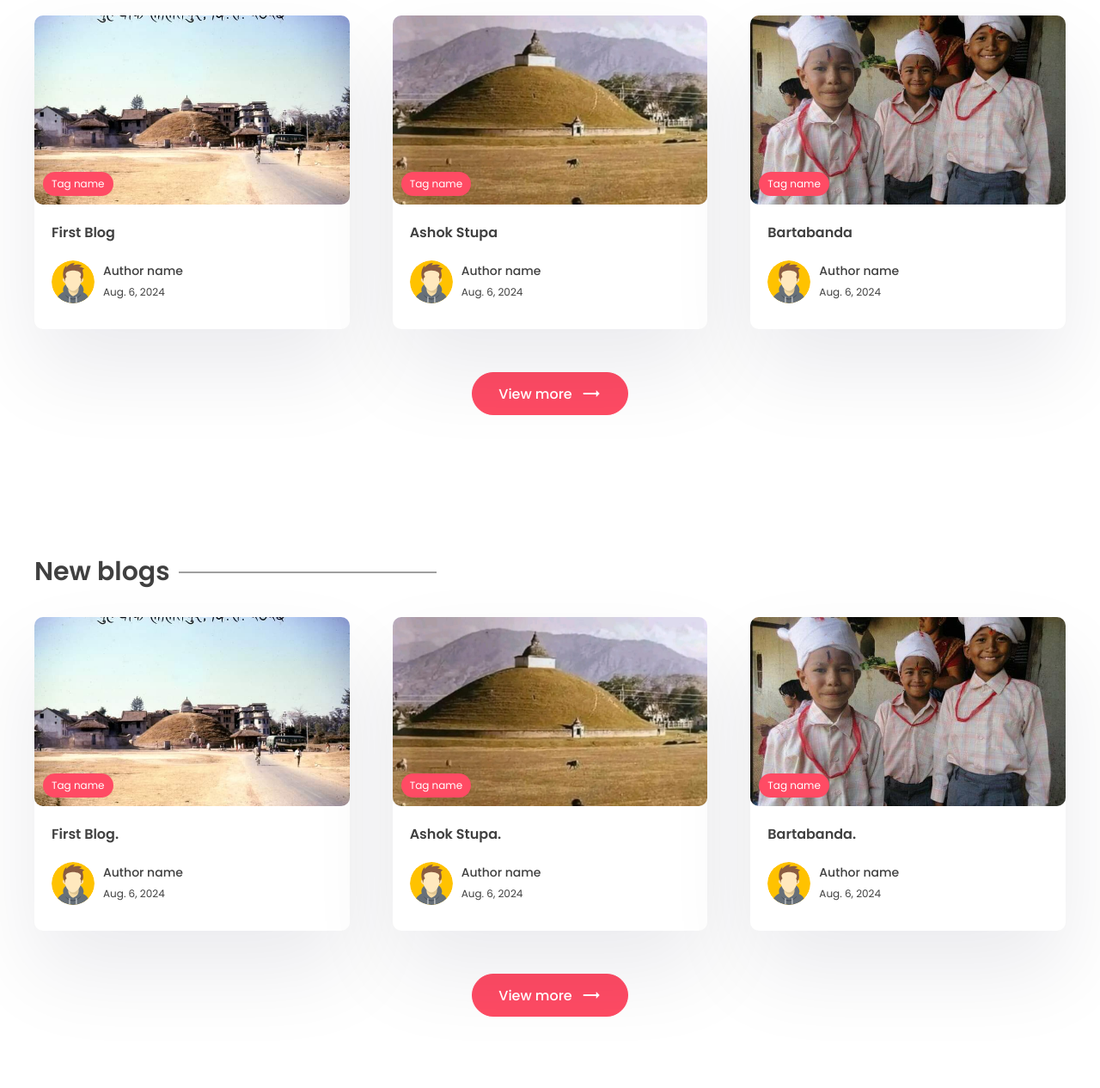
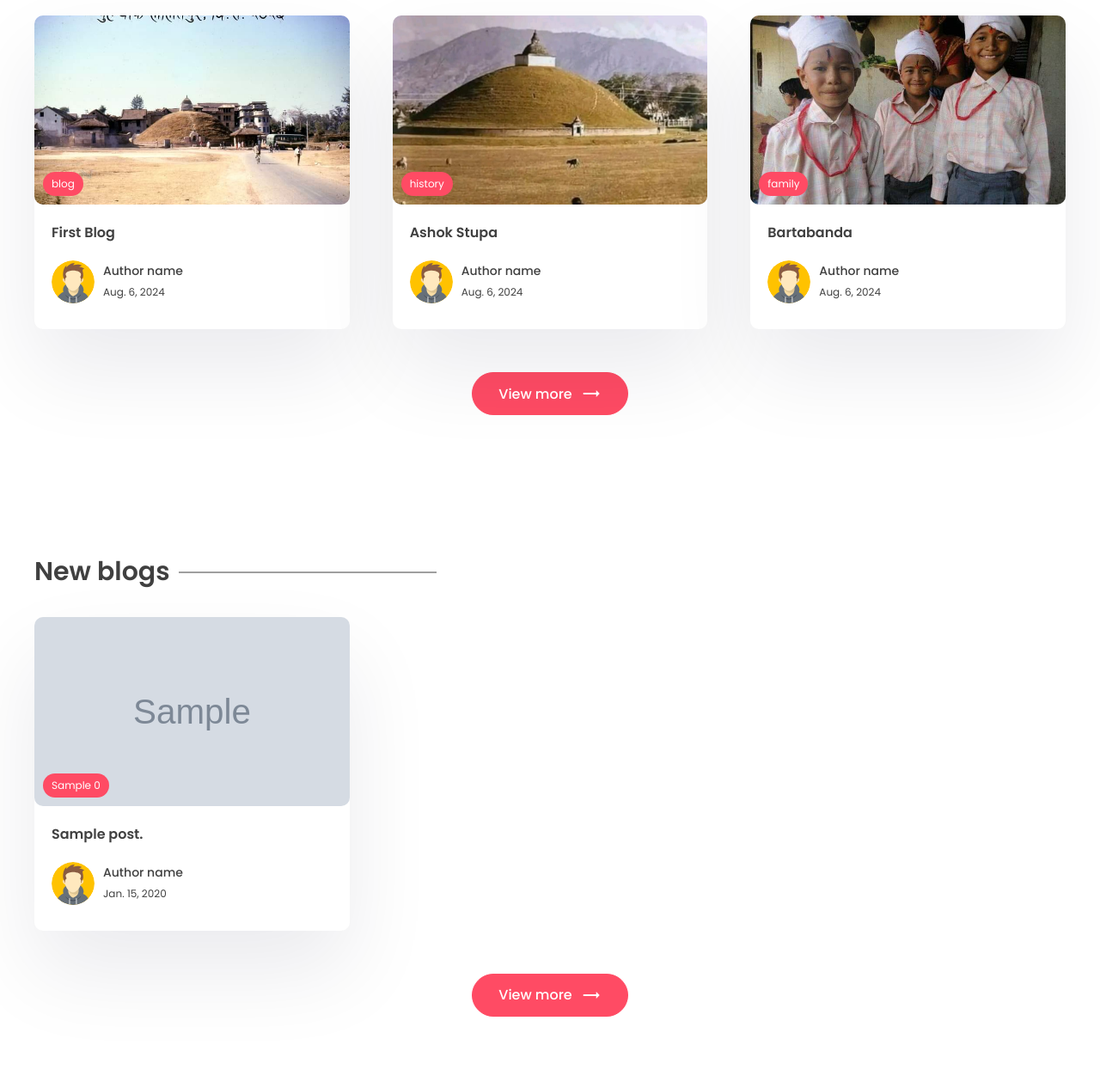
Before and after one commit to pujan-22/django-blogapp, a Django app: template app/templates/app/index.html in a window 1280 px wide. Shown: the part 1382-2648 px from the top of the page at 86% size. Run offline with Django 5.2, Linux system fonts and the light colour scheme; data comes from the database, SQL or seed files in the repository; both versions use the stored data as it was after the commit; the template is opened without the code that fills it: values that come from a table or form of the project are taken from there, most other values are stand-ins (such as "Sample title", 1, 10 or a date in 2020); grey boxes marked "Sample" are stand-in pictures; some libraries are stand-ins or nearby versions.

Commit message:
recent and top post with tag name

```diff
--- a/app/templates/app/index.html
+++ b/app/templates/app/index.html
@@ -65,13 +65,13 @@
       <div class="container">
         <h1 class="sec-title">Top blogs</h1>
         <div class="grid-3">
-            {% for post in posts %}
+            {% for post in top_posts %}
             <!-- card -->
             <a href="{% url "post_page" post.slug%}">
               <div class="card">
                 <div class="post-img">
                   <img src="{{post.image.url}}" alt="" />
-                  <div class="tag">Tag name</div>
+                  <div class="tag">{{post.tags.all.0.name}}</div>
                 </div>
                 <div class="card-content">
                   <h3>
@@ -104,13 +104,13 @@
       <div class="container">
         <h1 class="sec-title">New blogs</h1>
         <div class="grid-3">
-            {% for post in posts %}
+            {% for post in new_posts %}
             <!-- card -->
             <a href="{% url "post_page" post.slug%}">
               <div class="card">
                 <div class="post-img">
                   <img src="{{post.image.url}}" alt="" />
-                  <div class="tag">Tag name</div>
+                  <div class="tag">{{post.tags.all.0.name}}</div>
                 </div>
                 <div class="card-content">
                   <h3>
--- a/app/views.py
+++ b/app/views.py
@@ -8,7 +8,9 @@
 # Create your views here.
 def index(request):
     posts = Post.objects.all()
-    context = {'posts':posts }
+    new_posts = posts.order_by('-last_updated')[0:3]
+    top_posts = posts.order_by('-view_count')[0:3]
+    context = {'posts':posts, 'top_posts':top_posts, 'new_posts':new_posts }
     return render(request, 'app/index.html', context)
 
 def post_page(request, slug):
```
Also changed, not shown: db.sqlite3, upload/images/364000810_6765450810172086_8552476541495336905_n.jpg (added), upload/images/72939752_422563975354752_683857908483489792_n.jpg (added).
